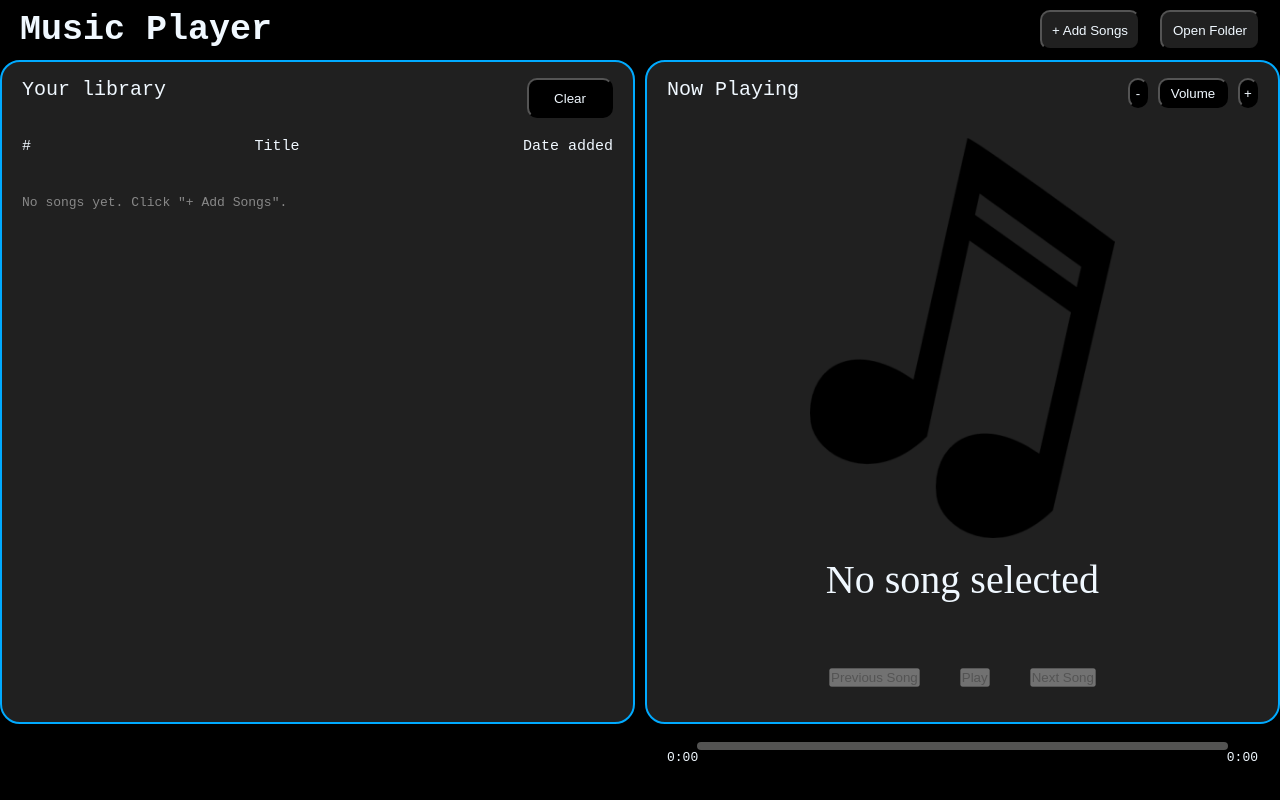
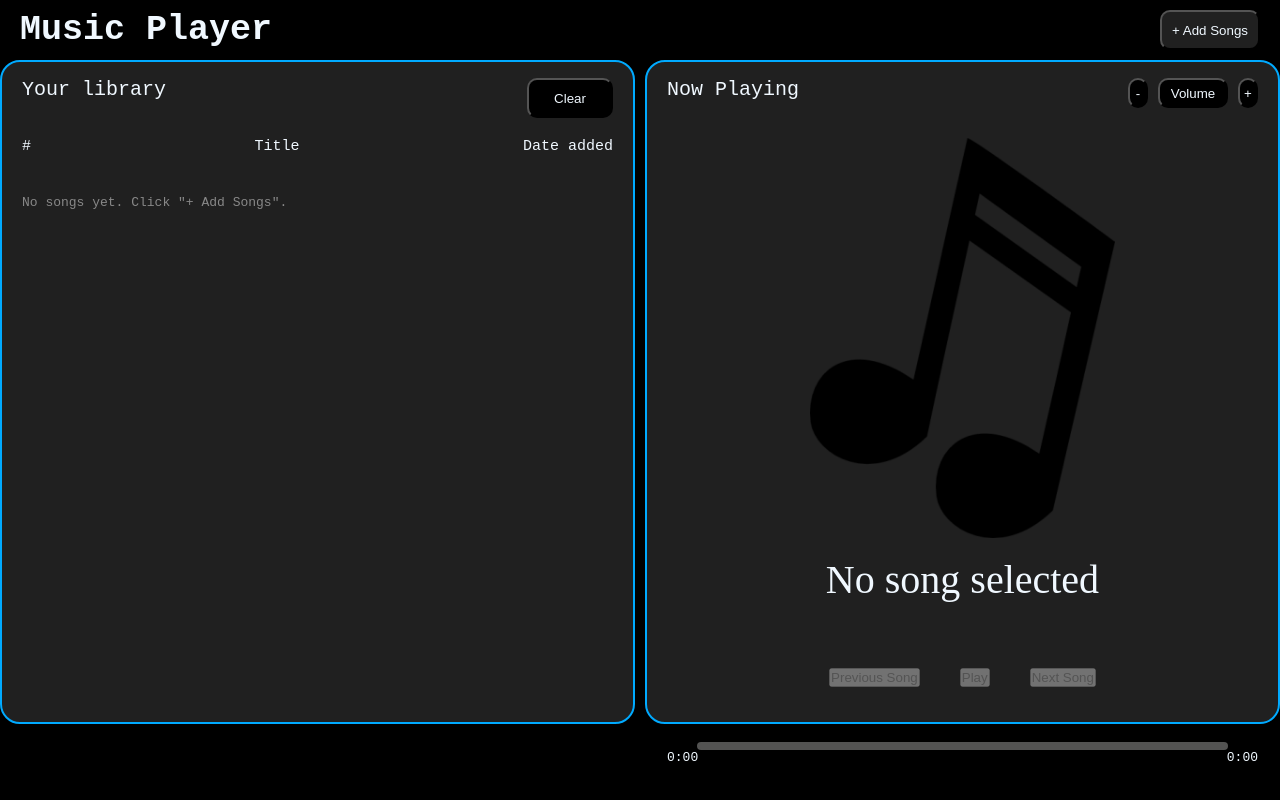
Before and after one commit to Aditya0058/Music-Player, a React (Vite) app: page / in a window 1280 px wide. Built offline with nearby package versions, Linux system fonts and the light colour scheme.

Commit message:
deleted that open folder button

```diff
--- a/src/Header.jsx
+++ b/src/Header.jsx
@@ -6,7 +6,6 @@ function Header({ onAddSongs }) {
             <h2 className="logo">Music Player</h2>
             <div className="btns">
                 <button className="add-music" onClick={onAddSongs}>+ Add Songs</button>
-                <button className="open-folder">Open Folder</button>
             </div>
         </div>
     );
```
